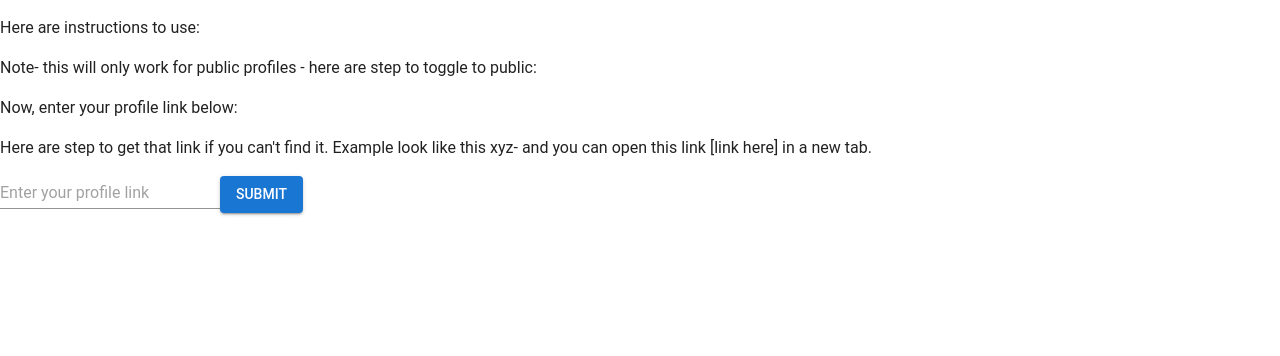
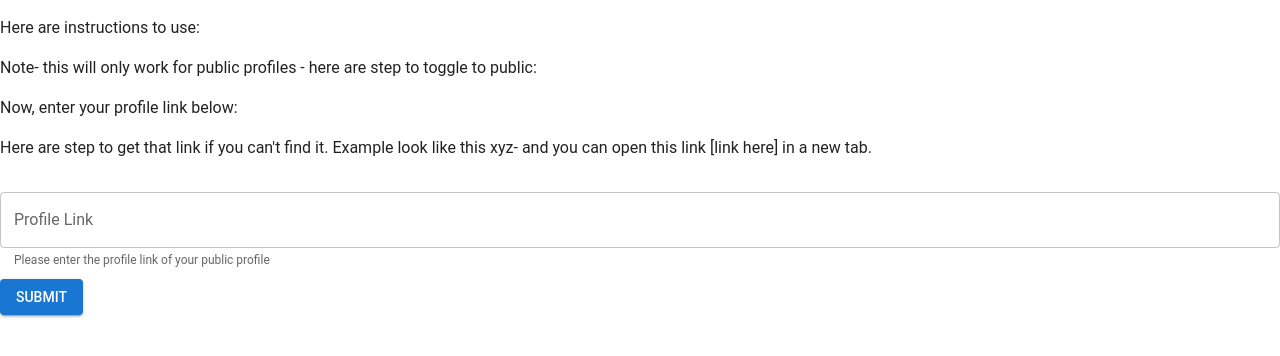
Before and after one commit to ashleyd480/local-guide-points-calculator, a React (Vite) app: page / in a window 1280 px wide. Shown: the top 356 px of the page. Built offline with nearby package versions, Linux system fonts and the light colour scheme.

Commit message:
refactored the profile link into container and component to handle reading and fetching

```diff
--- a/src/App.css
+++ b/src/App.css
@@ -1,42 +1,20 @@
-/* #root {
-  max-width: 1280px;
-  margin: 0 auto;
-  padding: 2rem;
-  text-align: center;
+*,
+*::before,
+*::after {
+  box-sizing: border-box;
 }
 
-.logo {
-  height: 6em;
-  padding: 1.5em;
-  will-change: filter;
-  transition: filter 300ms;
-}
-.logo:hover {
-  filter: drop-shadow(0 0 2em #646cffaa);
-}
-.logo.react:hover {
-  filter: drop-shadow(0 0 2em #61dafbaa);
+/*The body is 100vh to accomodate mobile screen so that all the sign in appears without scrolling */
+
+body {
+  height: 100vh;
+  display: flex;
+  flex-direction: column;
 }
 
-@keyframes logo-spin {
-  from {
-    transform: rotate(0deg);
-  }
-  to {
-    transform: rotate(360deg);
-  }
+/* error handling */
+
+.errorContainer {
+  color:red;
+  margin-top: 20px;
 }
-
-@media (prefers-reduced-motion: no-preference) {
-  a:nth-of-type(2) .logo {
-    animation: logo-spin infinite 20s linear;
-  }
-}
-
-.card {
-  padding: 2em;
-}
-
-.read-the-docs {
-  color: #888;
-} */
--- /dev/null
+++ b/src/components/LinkInput/LinkInput.jsx
@@ -0,0 +1,71 @@
+
+import React, { useState } from "react";
+
+import { TextField, Button, FormControl } from '@mui/material';
+
+const LinkInput = ({  profileLink, setProfileLink, handleFetchMetadata }) => {
+    const handleChange = (event) => {
+        setProfileLink(event.target.value)
+    }; // handle when user link updates
+
+    const [linkError, setLinkErrors] = useState("");
+    const [valid, setValid] = useState(true);
+
+
+
+    // Validate input fields and set errors
+    const validateInputs = () => {
+        // initialize our valus
+        let isValid = true;
+
+        if (!profileLink) {
+            errors.profileLink = "Profile link is required.";
+            isValid = false;
+        }
+        else {
+            //regex for the Google Maps contribution URL that I found out
+            const regex = /^https:\/\/www\.google\.com\/maps\/contrib\/\d+$/;
+
+            // test the profile link against the regex
+            // regex.test is a boolean method to see if string matches input
+            if (!regex.test(profileLink)) {
+                errors.profileLink = "Profile link is not valid. It should be in the format: https://www.google.com/maps/contrib/0123456789";
+                isValid = false;
+            }
+            setLinkErrors(linkError);
+            setValid(isValid);
+            return isValid;
+        };
+
+    }
+
+    // Handle form submission
+    const onClick = (event) => {
+        event.preventDefault();
+        if (validateInputs()) {
+            onSubmit(); // prevent submission until user fixes their error
+        }
+    };
+
+    // error are logged through the formcontrol
+
+    return (
+        <div>
+            <FormControl fullWidth margin="normal">
+                <TextField
+                    id="profile-link-input"
+                    label="Profile Link"
+                    value={profileLink}
+                    onChange={handleChange}
+                    placeholder="Enter your profile link"
+                    helperText="Please enter the profile link of your public profile"
+                    variant="outlined"
+                />
+            </FormControl>
+
+            <Button variant="contained" onClick={handleFetchMetadata}>Submit</Button>
+        </div>
+    );
+};
+
+export default LinkInput;
--- a/src/containers/Home/Home.jsx
+++ b/src/containers/Home/Home.jsx
@@ -1,38 +1,34 @@
 import { useState, useEffect, useContext } from "react";
 import { UserDataContext } from "../../contexts/UserDataContext";
 import ContributionMetadata from "google-local-guides-api";
-
-import { Input, Button, FormHelperText, FormControl } from '@mui/material';
+import LinkInput from "../../components/LinkInput/LinkInput";
+import { Input, TextField, Button, FormHelperText, FormControl } from '@mui/material';
 
 
 
 const Home = () => {
 
     const { userData, setUserData } = useContext(UserDataContext);
-    const [inputData, setInputData] = useState("")
-    const handleChange = (event) => {
-        setInputData(event.target.value)
-    };
+    const [profileLink, setProfileLink] = useState("")
+
     const [error, setError] = useState("");
 
     const handleFetchMetadata = async () => {
-        setError(""); // Clear previous errors
-        const contributionMetadata = new ContributionMetadata(); // Ensure ContributionMetadata is imported and available
+        setError(""); // clear previous errors
+        const contributionMetadata = new ContributionMetadata();  // so each user can work with seperate instance of the metadata retriever
         try {
-            // Initialize with the provided link
-            await contributionMetadata.init("/api" + inputData);
-            const points = contributionMetadata.getPoints(); // Fetch the points
+            // initialize with the provided link
+            await contributionMetadata.init("/api" + profileLink);
+            const points = contributionMetadata.getQuestions(); // Fetch the points
             // Validate and set the metadata
             setUserData(prevState => ({
                 ...prevState,
                 points: points // Update only the points field
             }));
 
-
-
             console.log(userData.points);
         } catch (error) {
-            console.error("Error details:", error); // Log error details for debugging
+
             setError(`An error occurred: ${error.message}`); // Display error message
         }
     };
@@ -44,18 +40,12 @@ const Home = () => {
             <p> Note- this will only work for public profiles - here are step to toggle to public:</p>
             <p> Now, enter your profile link below:</p>
             <p> Here are step to get that link if you can't find it. Example look like this xyz- and you can open this link [link here] in a new tab.</p>
-            <Input
-                            type="text"
-                            name="profileLink"
-                            value={inputData}
-                            onChange={handleChange}
-                            placeholder="Enter your profile link"
-            />
 
-            <Button variant="contained" onClick={handleFetchMetadata}>Submit</Button>
+            <LinkInput profileLink={profileLink} setProfileLink={setProfileLink} handleFetchMetadata={handleFetchMetadata}  />
             {userData && (
 
                 <h2>{userData.points}</h2>)}
+              {error && <h4 className="errorContainer">{error}</h4>}
         </div>
 
 
--- a/src/contexts/UserDataContext.js
+++ b/src/contexts/UserDataContext.js
@@ -12,7 +12,7 @@ export const UserDataContext = createContext({
         edits: 0,
         facts: 0,
         videos: 0,
-        qa: 0,
+        // qa: 0,
         roadsAdded: 0,
     }, //inital object state of user data
     setUserData: () => { } // placeholder setter function
--- /dev/null
+++ b/src/utils/parseDataUtils.js
@@ -0,0 +1,4 @@
+export const parseToInt = (str) => {
+    const intFetchedPoints = str.replace(/,/g, ""); // remove all commas
+    return parseInt(intFetchedPoints, 10); // parse as an integer
+}
```
Also changed, not shown: 1 other file (tests, documents, lock files or other folders).
